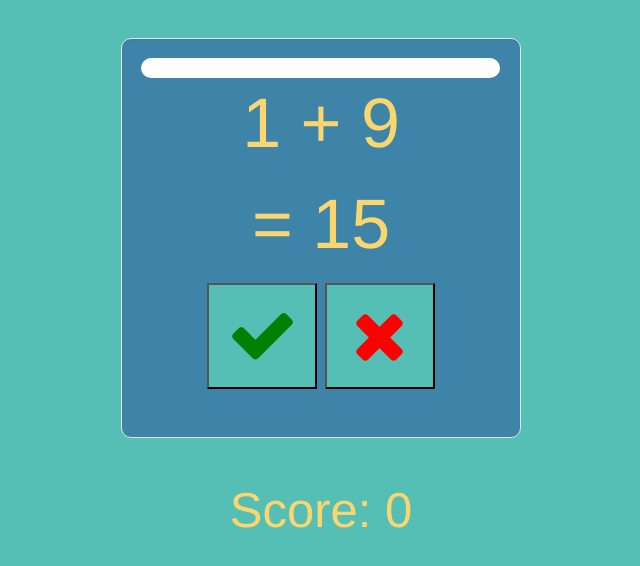
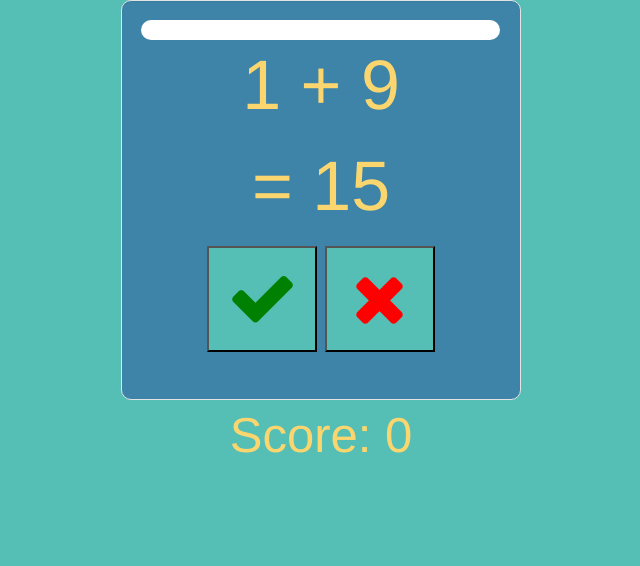
Before and after one commit to ravisama/mathquiz, a plain HTML site: page index.html in a window 1280 px wide. Shown: the whole page, without its empty margins (319-959 px from the left). Drawn offline with nearby package versions, Linux system fonts and the light colour scheme; files that its build step writes are made by us from their sources; files whose address does not match are found by name.

Commit message:
Update style.css

```diff
--- a/style.css
+++ b/style.css
@@ -39,7 +39,7 @@ button {
 }
 
 #display {
-  margin: 3% auto;
+  margin: 0% auto;
   min-width: 200px;
   max-width: 400px;
   float: none;
@@ -106,7 +106,7 @@ button {
       height: 300px;
   }
  /* #display {
-    margin-top: 0%;
+    margin-top: 20%;
     min-width: 80%;
     min-height: 70%;
   }*/
```
